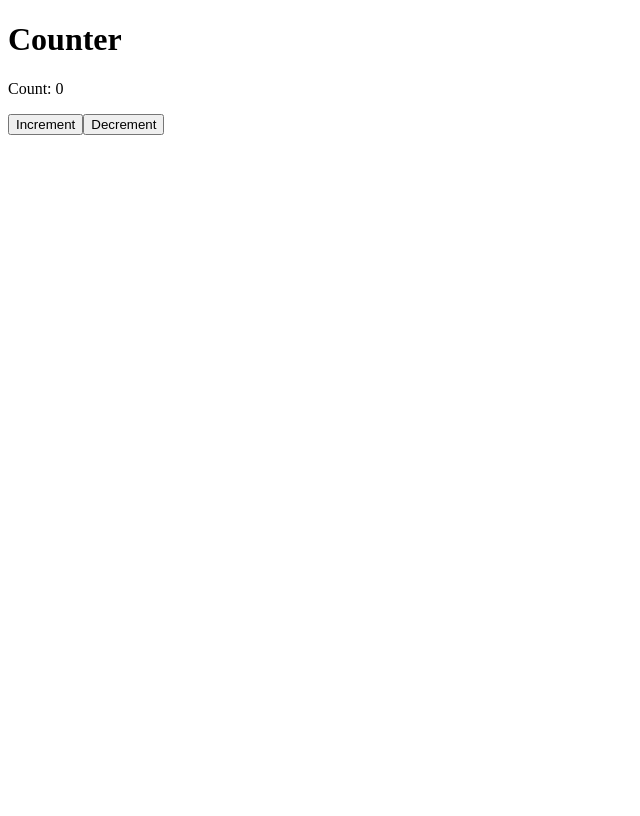
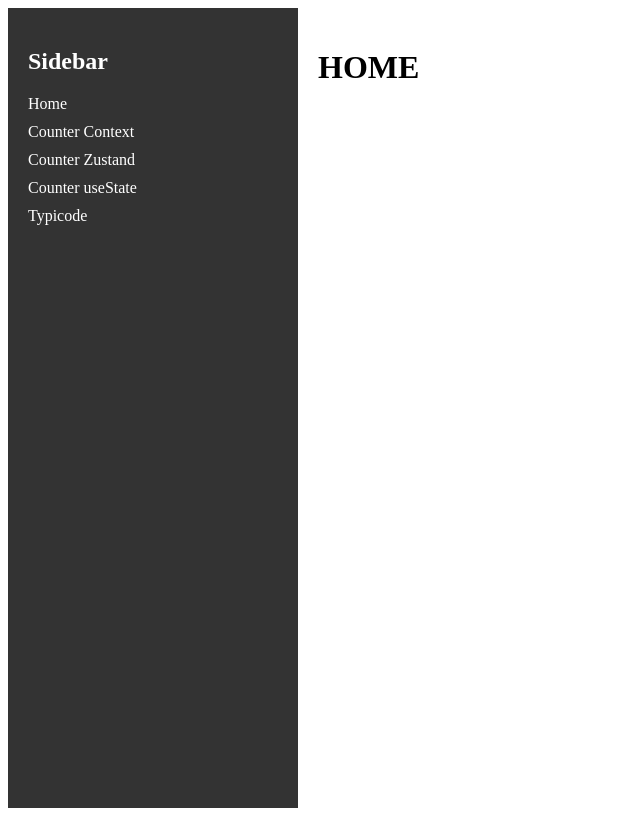
Before and after one commit to yuya2017/learn-next-todo, a Next.js app: page / in a window 1280 px wide. Shown: the whole page, without its empty margins (0-640 px from the left). Built offline with nearby package versions, Linux system fonts and the light colour scheme.

Commit message:
add layouts

```diff
--- /dev/null
+++ b/src/components/Layout.tsx
@@ -0,0 +1,60 @@
+import React, { ReactNode } from 'react';
+import Link from 'next/link';
+
+interface LayoutProps {
+  children: ReactNode;
+}
+
+const Layout = ({ children }: LayoutProps) => {
+  return (
+    <div style={{ display: 'flex', minHeight: '100vh' }}>
+      {/* サイドバー */}
+      <aside
+        style={{
+          width: '250px',
+          backgroundColor: '#333',
+          color: '#fff',
+          padding: '20px',
+        }}
+      >
+        <h2>Sidebar</h2>
+        <nav>
+          <ul style={{ listStyleType: 'none', padding: 0 }}>
+            <li style={{ marginBottom: '10px' }}>
+              <Link href="/" style={{ color: '#fff', textDecoration: 'none' }}>
+                Home
+              </Link>
+            </li>
+            <li style={{ marginBottom: '10px' }}>
+              <a href="/counter-context" style={{ color: '#fff', textDecoration: 'none' }}>
+                Counter Context
+              </a>
+            </li>
+            <li style={{ marginBottom: '10px' }}>
+              <a href="/counter-zustand" style={{ color: '#fff', textDecoration: 'none' }}>
+                Counter Zustand
+              </a>
+            </li>
+            <li style={{ marginBottom: '10px' }}>
+              <a href="/counter" style={{ color: '#fff', textDecoration: 'none' }}>
+                Counter useState
+              </a>
+            </li>
+            <li style={{ marginBottom: '10px' }}>
+              <a href="/typicode" style={{ color: '#fff', textDecoration: 'none' }}>
+                Typicode
+              </a>
+            </li>
+          </ul>
+        </nav>
+      </aside>
+
+      {/* メインコンテンツ */}
+      <main style={{ flex: 1, padding: '20px' }}>
+        {children}
+      </main>
+    </div>
+  );
+};
+
+export default Layout;
--- /dev/null
+++ b/src/pages/_app.tsx
@@ -0,0 +1,10 @@
+import Layout from '../components/Layout';
+import type { AppProps } from 'next/app';
+
+export default function MyApp({ Component, pageProps }: AppProps) {
+  return (
+    <Layout>
+      <Component {...pageProps} />
+    </Layout>
+  );
+}
--- a/src/pages/index.tsx
+++ b/src/pages/index.tsx
@@ -1,14 +1,8 @@
-import { useState } from 'react';
-
 const Home = () => {
-  const [count, setCount] = useState(0);
 
   return (
     <div>
-      <h1>Counter</h1>
-      <p>Count: {count}</p>
-      <button onClick={() => setCount(count + 1)}>Increment</button>
-      <button onClick={() => setCount(count - 1)}>Decrement</button>
+      <h1>HOME</h1>
     </div>
   );
 };
```
